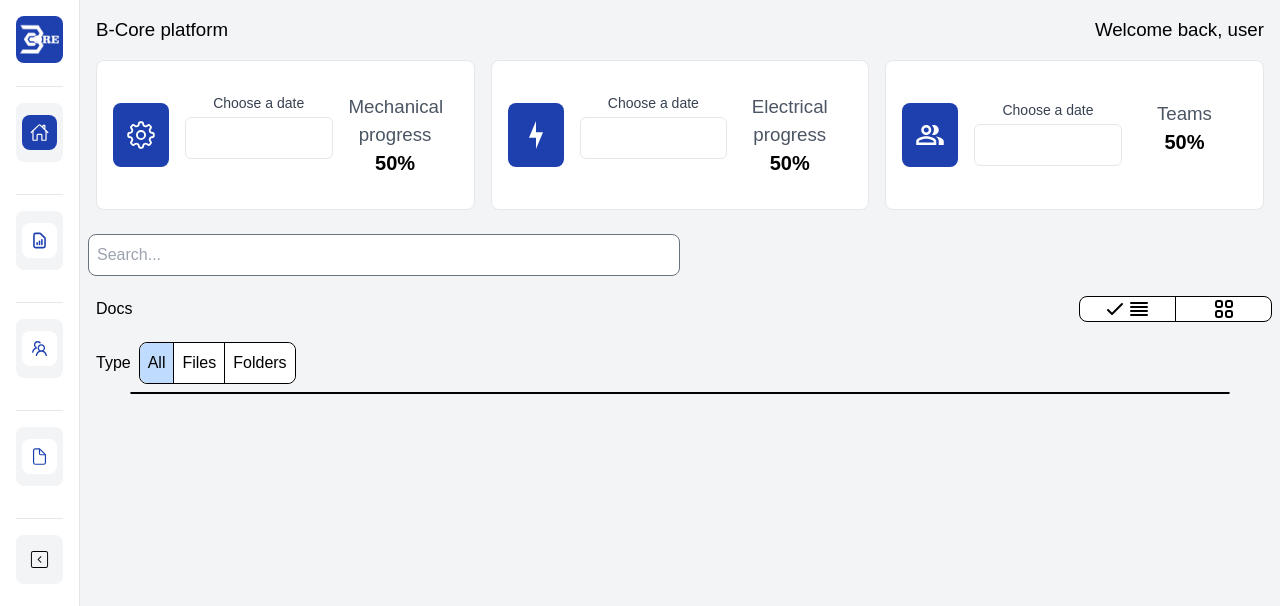
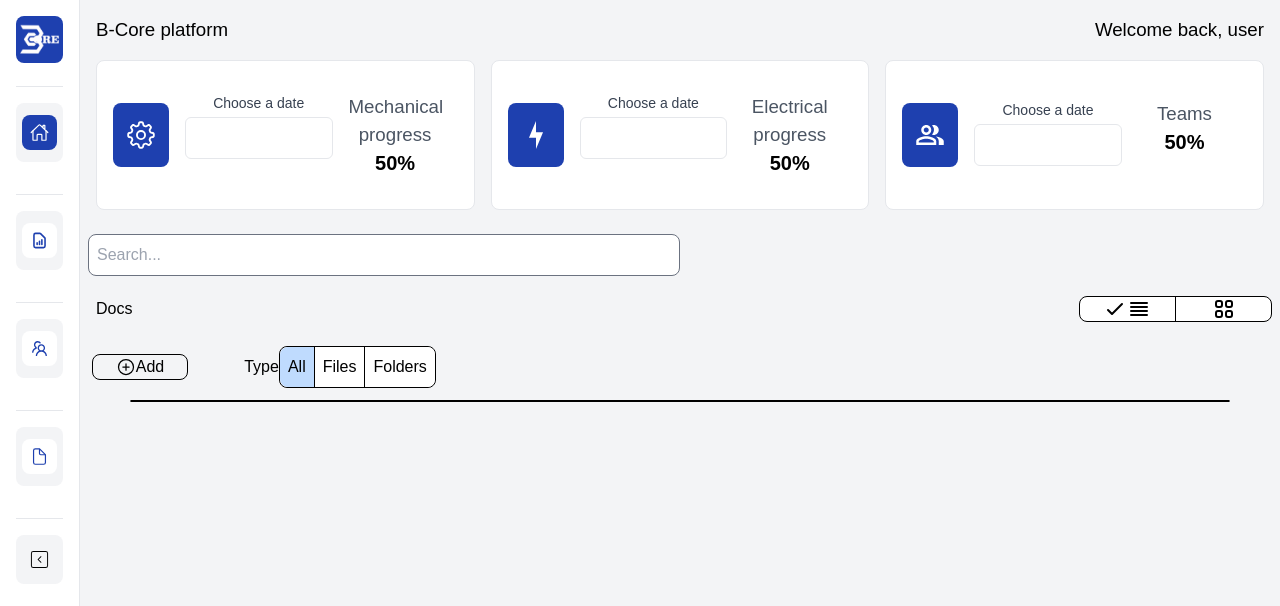
Before and after one commit to LMartin1998/BCorePlatform-Deploy, a Next.js app: page /docs/folder/1 in a window 1280 px wide. Shown: the top 606 px of the page. Built offline with nearby package versions, Linux system fonts and the light colour scheme.

Commit message:
Working on add button

```diff
--- a/src/app/(singlegrid)/docs/folder/[id]/page.jsx
+++ b/src/app/(singlegrid)/docs/folder/[id]/page.jsx
@@ -8,6 +8,7 @@ import DesignFiles from "@/app/components/files/DesignFiles";
 import FilterFiles from "@/app/components/files/FilterFiles";
 import { FilesContext } from "@/app/contexts/FilesContext";
 import { useContext } from "react";
+import { IoAddCircleOutline } from "react-icons/io5";
 
 export default function Folder() {
   const {
@@ -27,10 +28,16 @@ export default function Folder() {
         <BreadcrumFiles></BreadcrumFiles>
         <DesignFiles></DesignFiles>
       </div>
-      <FilterFiles
-        type={childrenType}
-        updateType={updateChildrenType}
-      ></FilterFiles>
+      <div className="flex w-1/3 m-2 justify-center items-center">
+        <button className="flex justify-center items-center w-1/4 m-1 border border-black rounded-lg">
+          <IoAddCircleOutline size={20}></IoAddCircleOutline>
+          Add
+        </button>
+        <FilterFiles
+          type={childrenType}
+          updateType={updateChildrenType}
+        ></FilterFiles>
+      </div>
       <ShowFiles
         filesList={filterChildren}
         updateFiles={updateChildrenFiles}
--- a/src/app/(singlegrid)/docs/page.jsx
+++ b/src/app/(singlegrid)/docs/page.jsx
@@ -1,5 +1,5 @@
 "use client";
-import { useContext, useEffect, useState } from "react";
+import { useContext } from "react";
 import Header from "@/app/components/Header";
 import TopCards from "@/app/components/TopCards";
 import { FilesContext } from "@/app/contexts/FilesContext";
@@ -8,6 +8,7 @@ import SearchFiles from "@/app/components/files/SearchFiles";
 import BreadcrumFiles from "@/app/components/files/BreadcrumFiles";
 import DesignFiles from "@/app/components/files/DesignFiles";
 import FilterFiles from "@/app/components/files/FilterFiles";
+import { IoAddCircleOutline } from "react-icons/io5";
 
 export default function Docs() {
   const { updateMainFiles, filterMain, searchMain, mainType, updateMainType } =
@@ -22,7 +23,13 @@ export default function Docs() {
         <BreadcrumFiles></BreadcrumFiles>
         <DesignFiles></DesignFiles>
       </div>
-      <FilterFiles type={mainType} updateType={updateMainType}></FilterFiles>
+      <div className="flex w-1/3 m-2 justify-center items-center">
+        <button className="flex justify-center items-center w-1/4 m-1 border border-black rounded-lg">
+          <IoAddCircleOutline size={20}></IoAddCircleOutline>
+          Add
+        </button>
+        <FilterFiles type={mainType} updateType={updateMainType}></FilterFiles>
+      </div>
       <ShowFiles
         filesList={filterMain}
         updateFiles={updateMainFiles}
--- a/src/app/Components/files/FilterFiles.jsx
+++ b/src/app/Components/files/FilterFiles.jsx
@@ -1,12 +1,7 @@
-import { FilesContext } from "@/app/contexts/FilesContext";
-import { useContext } from "react";
-
 export default function FilterFiles({ type, updateType }) {
-  // const { mainType, updateMainType } = useContext(FilesContext);
-
   return (
-    <div className="flex m-1 p-1 w-1/6 items-center">
-      <label className="p-2">Type</label>
+    <div className="flex m-1 w-3/4 justify-center items-center">
+      <label>Type</label>
       <div className="flex justify-center items-center border border-black rounded-lg divide-x divide-black bg-white">
         <button
           className={`flex justify-center items-center p-2 rounded-l-lg hover:cursor-pointer ${
```
